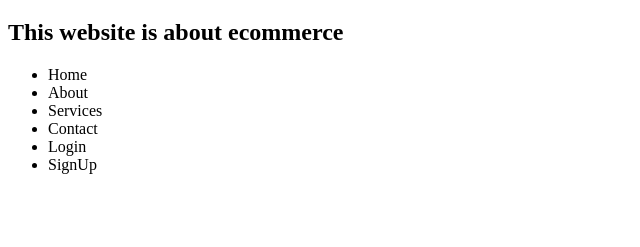
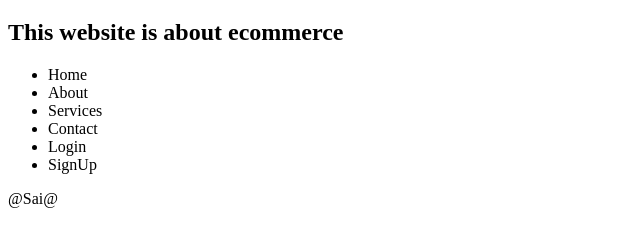
Before and after one commit to Saihubrocz/flaskPro, a plain HTML site: page index.html in a window 1280 px wide. Shown: the part 61-308 px from the top of the page, without its empty margins (0-640 px from the left). Drawn offline with Linux system fonts and the light colour scheme.

Commit message:
mseccommit1

```diff
--- a/index.html
+++ b/index.html
@@ -18,5 +18,6 @@
         <li>SignUp</li>
     </ul>
 </nav>
+<div class="menu">@Sai@</div>
 </body>
 </html>
```
